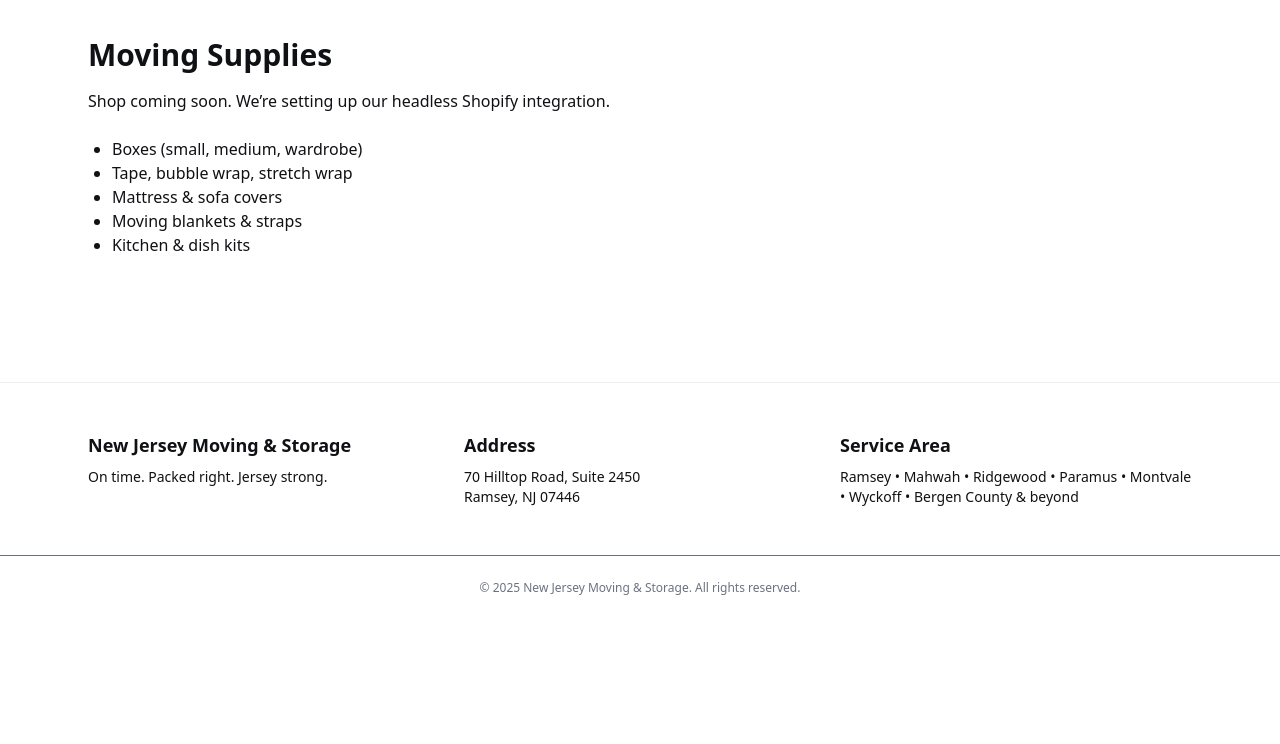
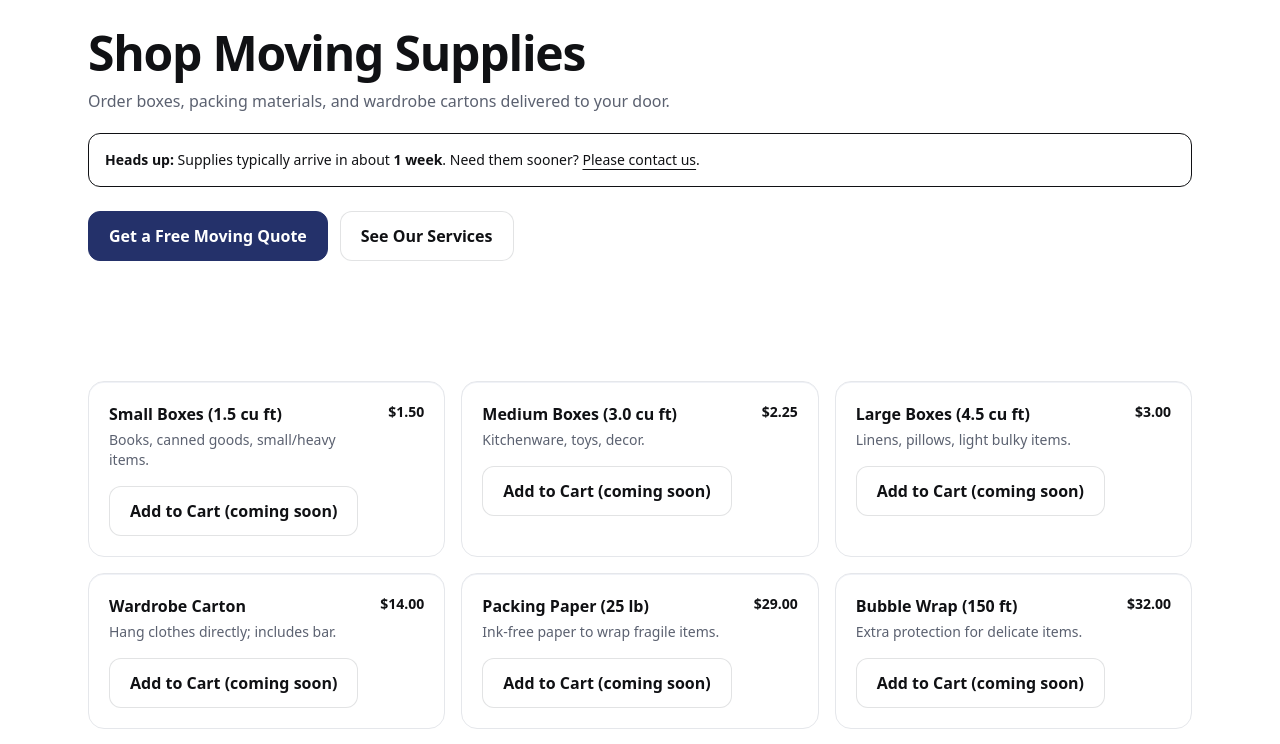
Before and after one commit to kmheaf/nj-moving-storage, a Next.js app: page /shop in a window 1280 px wide. Shown: the part 180-924 px from the top of the page. Before the commit the page ends 800 px from the top, so only its background shows below. Built offline with nearby package versions, Linux system fonts and the light colour scheme.

Commit message:
Update page.tsx

```diff
--- a/src/app/shop/page.tsx
+++ b/src/app/shop/page.tsx
@@ -1,15 +1,92 @@
-export default function Shop() {
+import type { Metadata } from "next"
+import Link from "next/link"
+
+export const metadata: Metadata = {
+  title: "Shop Moving Supplies | New Jersey Moving & Storage",
+  description:
+    "Order moving boxes, tape, packing paper, bubble wrap, and wardrobe cartons. Supplies typically arrive in about 1 week. Need them sooner? Contact us.",
+  alternates: { canonical: "/shop" },
+  openGraph: {
+    title: "Shop Moving Supplies",
+    description:
+      "Boxes, tape, packing paper, bubble wrap, wardrobe cartons. Orders usually arrive in ~1 week. Need supplies sooner? Contact us.",
+    url: "/shop",
+    type: "website",
+  },
+}
+
+type Item = { name: string; desc: string; price: string }
+const items: Item[] = [
+  { name: "Small Boxes (1.5 cu ft)", desc: "Books, canned goods, small/heavy items.", price: "$1.50" },
+  { name: "Medium Boxes (3.0 cu ft)", desc: "Kitchenware, toys, decor.", price: "$2.25" },
+  { name: "Large Boxes (4.5 cu ft)", desc: "Linens, pillows, light bulky items.", price: "$3.00" },
+  { name: "Wardrobe Carton", desc: "Hang clothes directly; includes bar.", price: "$14.00" },
+  { name: "Packing Paper (25 lb)", desc: "Ink-free paper to wrap fragile items.", price: "$29.00" },
+  { name: "Bubble Wrap (150 ft)", desc: "Extra protection for delicate items.", price: "$32.00" },
+  { name: "Heavy-Duty Tape (6-pack)", desc: "Strong, clear packing tape.", price: "$12.00" },
+]
+
+export default function ShopPage() {
   return (
-    <main className="mx-auto max-w-6xl px-6 py-16">
-      <h1 className="text-3xl font-bold">Moving Supplies</h1>
-      <p className="mt-4">Shop coming soon. We’re setting up our headless Shopify integration.</p>
-      <ul className="mt-6 list-disc pl-6">
-        <li>Boxes (small, medium, wardrobe)</li>
-        <li>Tape, bubble wrap, stretch wrap</li>
-        <li>Mattress & sofa covers</li>
-        <li>Moving blankets & straps</li>
-        <li>Kitchen & dish kits</li>
-      </ul>
+    <main>
+      {/* Hero */}
+      <section className="bg-white">
+        <div className="mx-auto max-w-6xl px-6 py-10 md:py-14">
+          <h1 className="text-3xl md:text-5xl font-extrabold tracking-tight">Shop Moving Supplies</h1>
+          <p className="mt-3 max-w-3xl text-[15px] md:text-base text-[var(--muted)]">
+            Order boxes, packing materials, and wardrobe cartons delivered to your door.
+          </p>
+
+          {/* Notice */}
+          <div className="mt-5 rounded-xl border p-4 bg-[#fff]">
+            <p className="text-sm">
+              <strong>Heads up:</strong> Supplies typically arrive in about <strong>1 week</strong>.{" "}
+              <span className="inline">Need them sooner? </span>
+              <Link href="/quote?reason=supplies" className="underline underline-offset-4">
+                Please contact us
+              </Link>
+              .
+            </p>
+          </div>
+
+          <div className="mt-6 flex gap-3">
+            <Link href="/quote" className="btn btn-primary">Get a Free Moving Quote</Link>
+            <Link href="/services" className="btn btn-outline">See Our Services</Link>
+          </div>
+        </div>
+      </section>
+
+      {/* Items */}
+      <section className="section">
+        <div className="mx-auto max-w-6xl px-6 grid gap-4 sm:grid-cols-2 lg:grid-cols-3">
+          {items.map((it) => (
+            <div key={it.name} className="card">
+              <div className="flex items-start justify-between gap-4">
+                <div>
+                  <h2 className="font-semibold">{it.name}</h2>
+                  <p className="mt-1 text-sm text-[var(--muted)]">{it.desc}</p>
+                </div>
+                <div className="text-sm font-semibold">{it.price}</div>
+              </div>
+              {/* Placeholder "headless" slot for later Shopify integration */}
+              <button className="btn btn-outline mt-4 w-fit" disabled aria-disabled="true" title="Coming soon">
+                Add to Cart (coming soon)
+              </button>
+            </div>
+          ))}
+        </div>
+      </section>
+
+      {/* Final CTA */}
+      <section className="section bg-[#0f172a] text-white">
+        <div className="mx-auto max-w-6xl px-6">
+          <h2 className="text-2xl md:text-3xl font-bold">Need supplies sooner?</h2>
+          <p className="mt-2 text-sm md:text-base opacity-90">
+            Tell us what you need and your timeline — we’ll see how we can help.
+          </p>
+          <Link href="/quote?reason=supplies" className="btn btn-primary mt-6">Contact Us</Link>
+        </div>
+      </section>
     </main>
   )
 }
```
